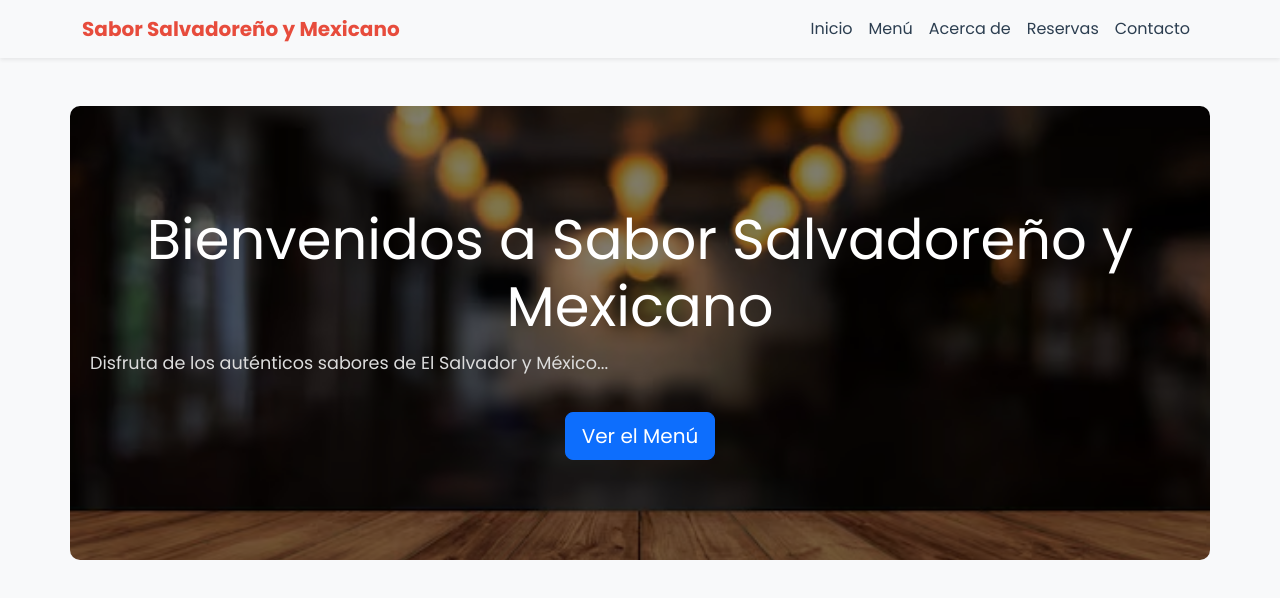
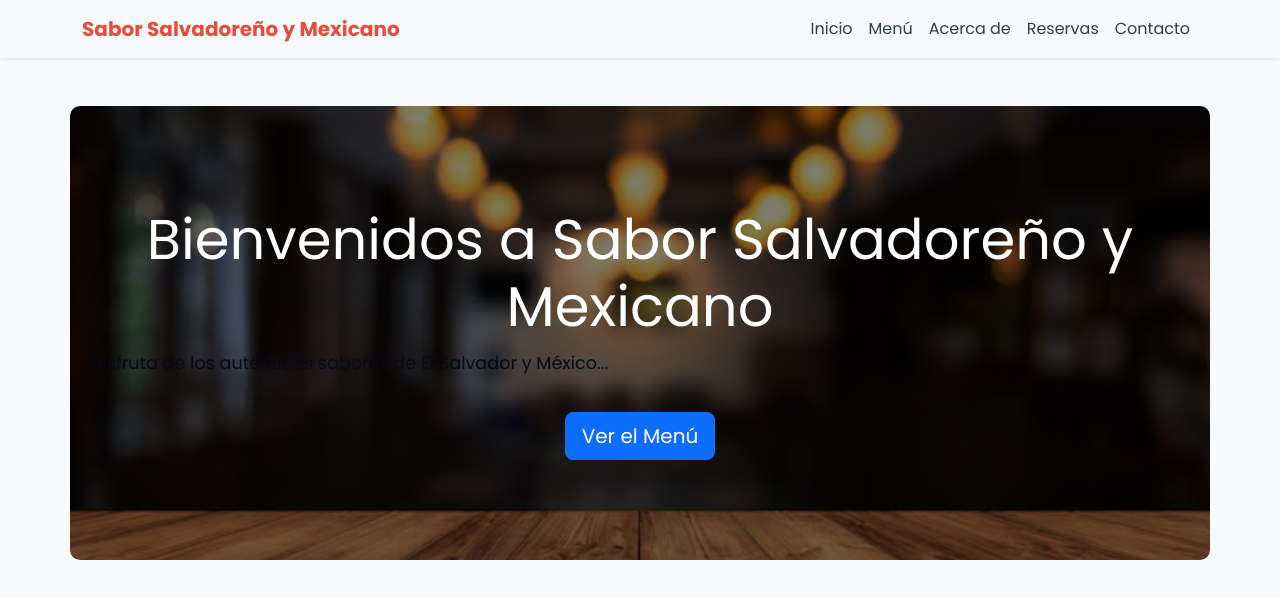
Before and after one commit to jessicahernaandez/Proyecto-1DAW-LM, a React (Vite) app: page / in a window 1280 px wide. Shown: the top 598 px of the page. Built offline with nearby package versions, Linux system fonts and the light colour scheme.

Commit message:
cambio de color

```diff
--- a/src/CSS/App.css
+++ b/src/CSS/App.css
@@ -99,6 +99,6 @@
 .container.my-5 p {
   font-size: 1.1rem;
   line-height: 1.8;
-  color: #dcdcdc;
+  color: #060a18;
   text-align: justify;
 }
```
